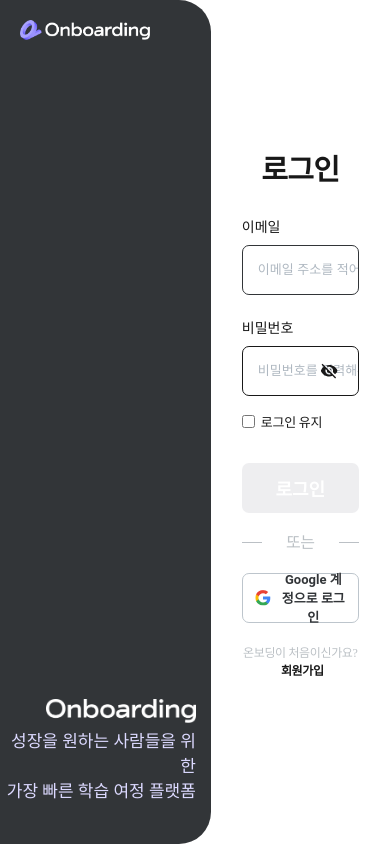
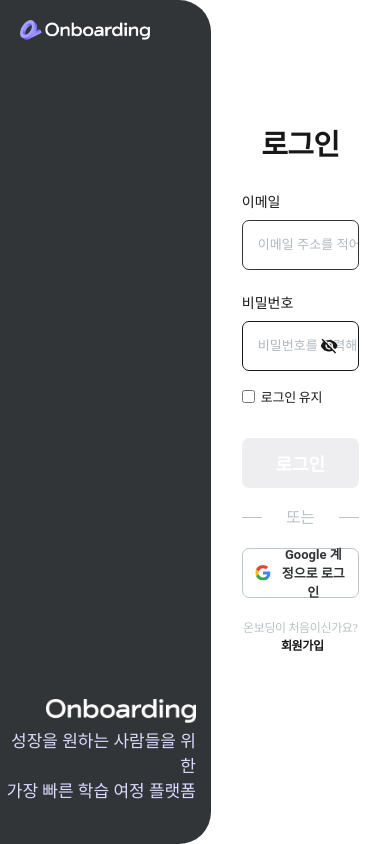
Before and after one commit to TeamLearningFlow/LearningFlow-FE, a Next.js app: page /login in a window 390 px wide. Built offline with nearby package versions, Linux system fonts and the light colour scheme; no server answers.

Commit message:
feat: 로그인 페이지 반응형 미디어 수정

```diff
--- a/src/components/login/inputEmail.tsx
+++ b/src/components/login/inputEmail.tsx
@@ -75,6 +75,7 @@ const Input = styled.input<{
   margin-left: 15px;
   overflow: hidden;
   text-overflow: ellipsis;
+  white-space: nowrap;
 
   color: ${({ isValid }) => (isValid ? '#1f1f1f' : '#ec2d30')};
   background-color: ${(props) => {
--- a/src/pages/login/index.tsx
+++ b/src/pages/login/index.tsx
@@ -16,7 +16,7 @@ const PageContainer = styled.div`
   justify-content: space-between;
   align-items: center;
   width: 100%;
-  height: 100vh;
+  min-height: 100vh;
   background-color: #ffffff;
   overflow: hidden;
 `;
@@ -33,7 +33,11 @@ const RightSection = styled.div`
   justify-content: center;
   align-items: center;
   box-sizing: border-box;
-  over-flow: hidden;
+  overflow: hidden;
+
+  @media (max-width: 480px) {
+    margin-top: -50px;
+  }
 `;
 
 const FormContainer = styled.div`
```
